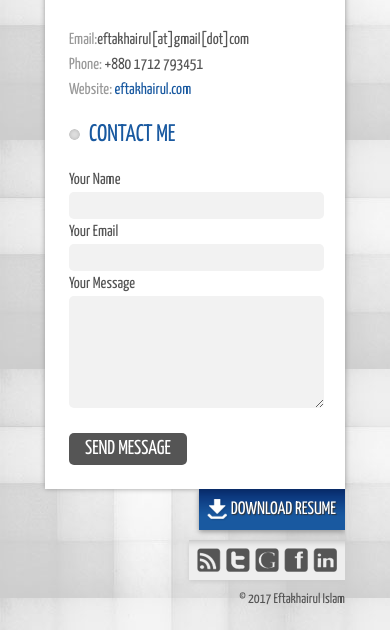
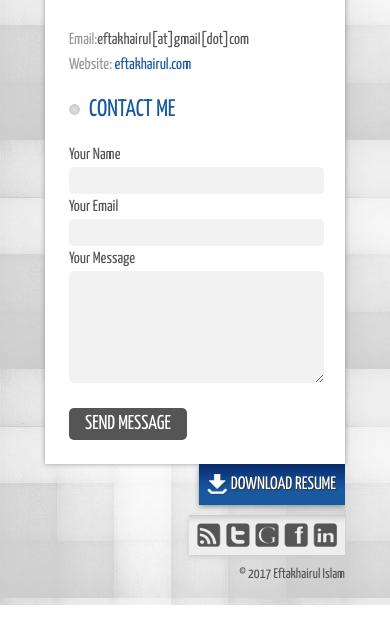
Before and after one commit to eftakhairul/eftakhairul.github.io, a plain HTML site: page index.html in a window 390 px wide. Shown: the part 2608-3238 px from the top of the page. After the commit the page ends 3213 px from the top, so only its background shows below. Drawn offline with nearby package versions, Linux system fonts and the light colour scheme.

Commit message:
phone number is removed

```diff
--- a/index.html
+++ b/index.html
@@ -351,7 +351,6 @@
                     <iframe width="100%" height="160" frameborder="0" scrolling="no" marginheight="0" marginwidth="0" src="https://maps.google.com.br/maps?f=q&amp;source=s_q&amp;hl=pt-BR&amp;geocode=&amp;q=21+New+York+Avenue,+New+York,+USA&amp;aq=&amp;sll=-14.239424,-53.186502&amp;sspn=56.118961,107.138672&amp;ie=UTF8&amp;hq=&amp;hnear=21+New+York+Ave,+Brooklyn,+Kings,+New+York+11216,+EUA&amp;t=m&amp;ll=40.679466,-73.946829&amp;spn=0.010415,0.032358&amp;z=14&amp;iwloc=A&amp;output=embed"></iframe>
                     <p><span>Mohakhali, Dhaka 1212, Bangladesh</span> <br/><br/>
                         <span>Email:</span>eftakhairul[at]gmail[dot]com<br/>
-                        <span>Phone:</span> +880 1712 793451<br/>
                         <span>Website:</span> <a href="http://eftakhairul.com" target="_blank">eftakhairul.com</a></p>
                 </section>
             </div>
```
